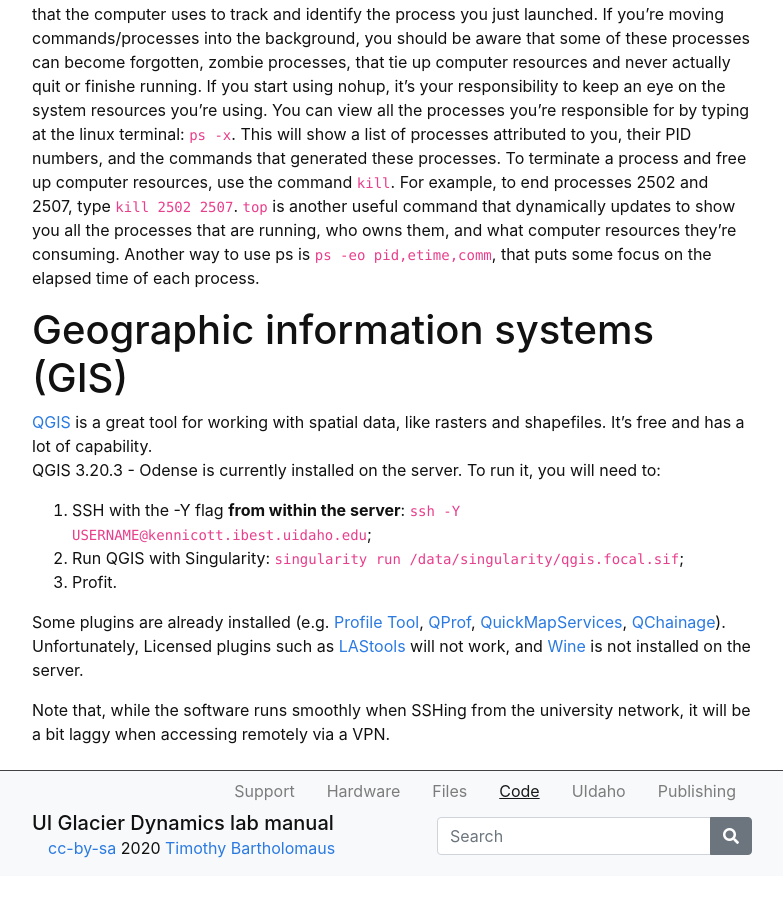
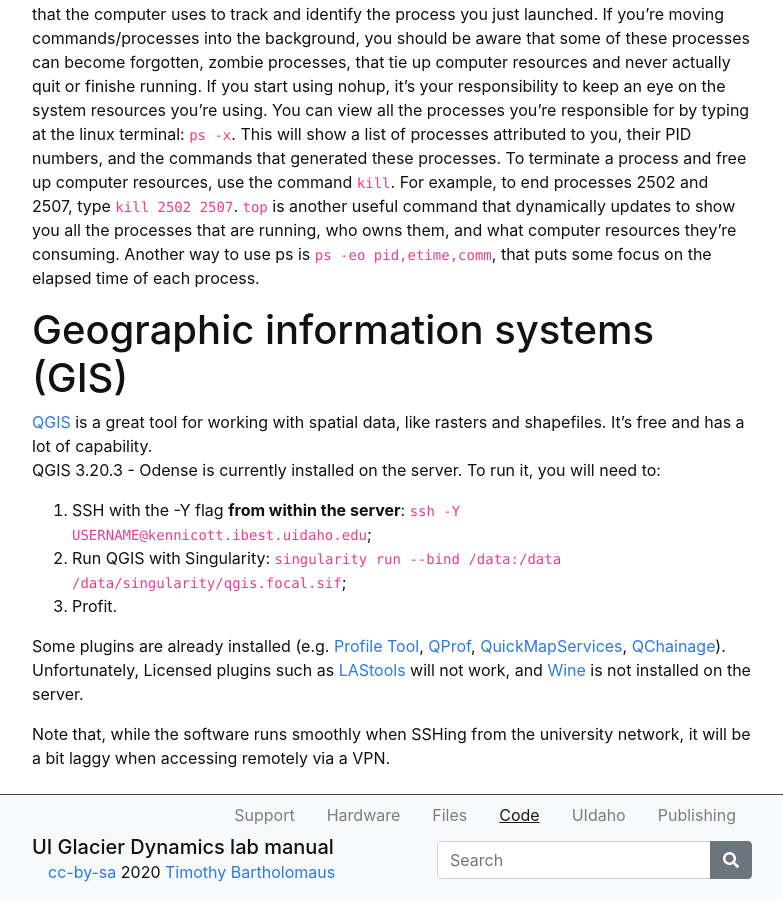
Before and after one commit to yoramterleth/uiglaciology, a Jekyll site: the page built from content/3-code.md, in a window 1280 px wide and 900 px high, scrolled down 4242 px. Shown: the whole window, without its empty margins (248-1031 px from the left). Built offline with Jekyll 4.4.1, drawn with Linux system fonts in a browser that asks for light colours; before the commit the page ends 5118 px from its top, so only the background shows below that.

Commit message:
Update 3-code.md

```diff
--- a/content/3-code.md
+++ b/content/3-code.md
@@ -89,7 +89,7 @@ To get around the problem of hanging up on a process, 1) run the script directly
 QGIS 3.20.3 - Odense is currently installed on the server. To run it, you will need to:
 
 1. SSH with the -Y flag **from within the server**: `ssh -Y USERNAME@kennicott.ibest.uidaho.edu`;
-2. Run QGIS with Singularity: `singularity run /data/singularity/qgis.focal.sif`;
+2. Run QGIS with Singularity: `singularity run --bind /data:/data /data/singularity/qgis.focal.sif`;
 3. Profit.
 
 Some plugins are already installed (e.g. [Profile Tool](https://github.com/PANOimagen/profiletool), [QProf](https://github.com/mauroalberti/qProf), [QuickMapServices](https://github.com/nextgis/quickmapservices), [QChainage](https://github.com/mach0/qchainage)). Unfortunately, Licensed plugins such as [LAStools](https://github.com/rapidlasso/LAStoolsPluginQGIS3) will not work, and [Wine](https://www.winehq.org/) is not installed on the server.
```
